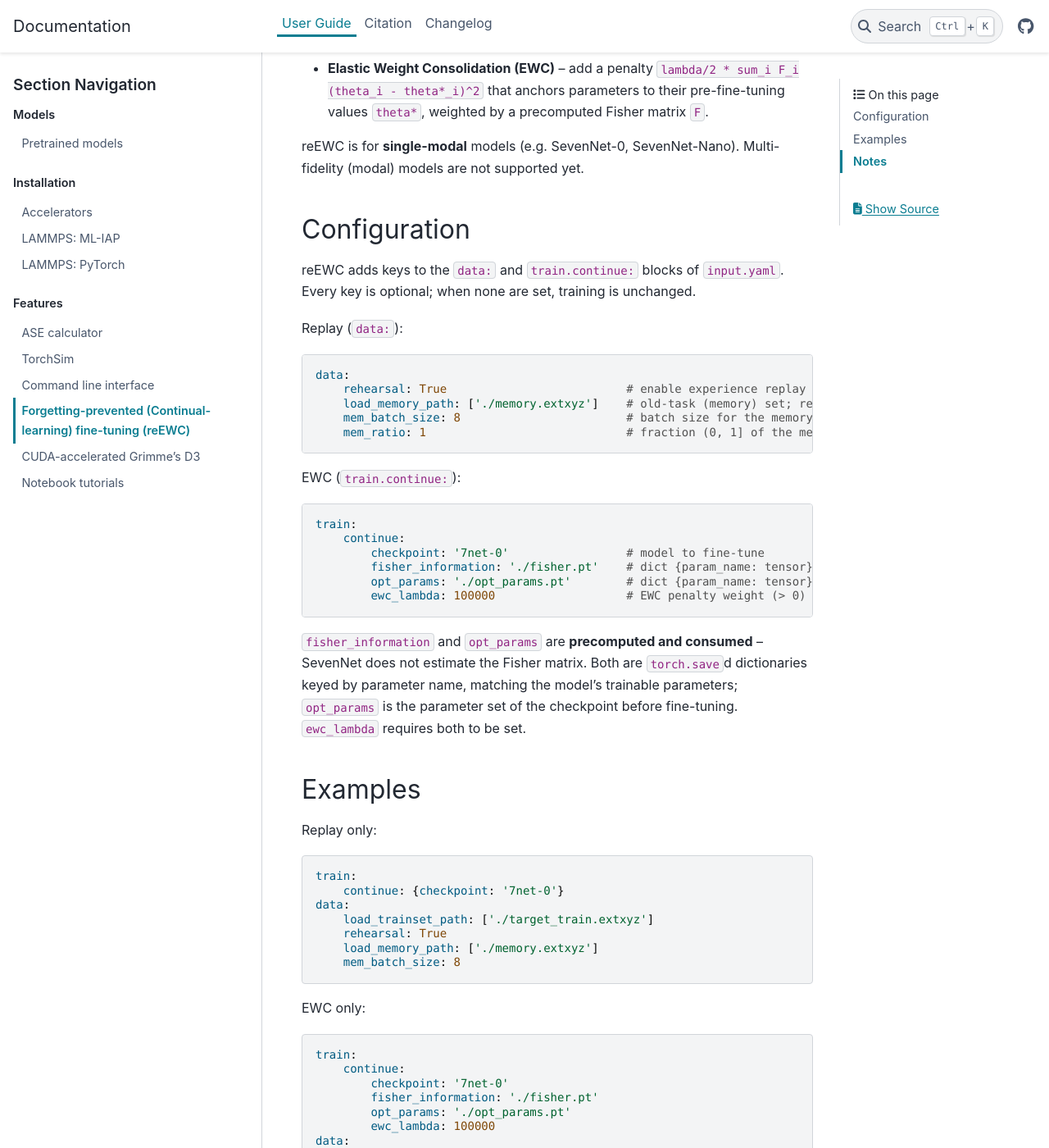
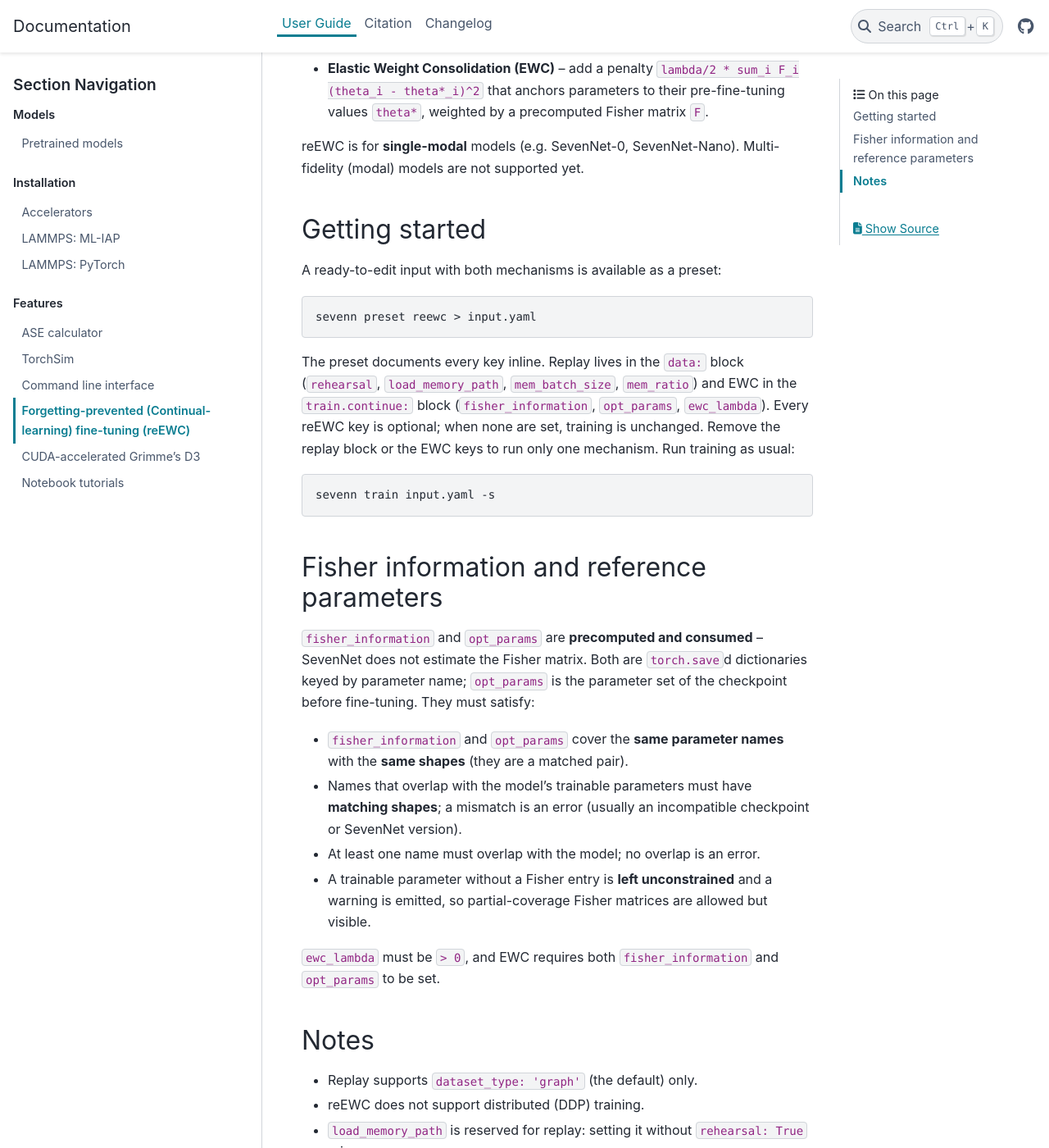
Before and after one commit to MDIL-SNU/SevenNet, a Sphinx documentation site: the page built from docs/source/user_guide/reewc.md, in a window 1280 px wide and 1400 px high, scrolled down 412 px. Shown: the whole window at 82% size. Built offline with Sphinx 7.4.7 and the PyData theme 0.15.4, drawn with Linux system fonts in a browser that asks for light colours; some of the changed text lies outside the part shown.

Commit message:
sanity check, preset, docs update

````diff
--- a/docs/source/user_guide/reewc.md
+++ b/docs/source/user_guide/reewc.md
@@ -14,89 +14,42 @@
 reEWC is for **single-modal** models (e.g. SevenNet-0, SevenNet-Nano). Multi-fidelity
 (modal) models are not supported yet.
 
-## Configuration
+## Getting started
 
-reEWC adds keys to the `data:` and `train.continue:` blocks of `input.yaml`. Every
-key is optional; when none are set, training is unchanged.
+A ready-to-edit input with both mechanisms is available as a preset:
 
-Replay (`data:`):
-
-```yaml
-data:
-    rehearsal: True                          # enable experience replay
-    load_memory_path: ['./memory.extxyz']    # old-task (memory) set; reserved for replay
-    mem_batch_size: 8                        # batch size for the memory set
-    mem_ratio: 1                             # fraction (0, 1] of the memory set to use
+```bash
+sevenn preset reewc > input.yaml
 ```
 
-EWC (`train.continue:`):
-
-```yaml
-train:
-    continue:
-        checkpoint: '7net-0'                 # model to fine-tune
-        fisher_information: './fisher.pt'    # dict {param_name: tensor} of Fisher information
-        opt_params: './opt_params.pt'        # dict {param_name: tensor} of reference parameters
-        ewc_lambda: 100000                   # EWC penalty weight (> 0)
-```
-
-`fisher_information` and `opt_params` are **precomputed and consumed** -- SevenNet does
-not estimate the Fisher matrix. Both are `torch.save`d dictionaries keyed by parameter
-name, matching the model's trainable parameters; `opt_params` is the parameter set of
-the checkpoint before fine-tuning. `ewc_lambda` requires both to be set.
-
-## Examples
-
-Replay only:
-
-```yaml
-train:
-    continue: {checkpoint: '7net-0'}
-data:
-    load_trainset_path: ['./target_train.extxyz']
-    rehearsal: True
-    load_memory_path: ['./memory.extxyz']
-    mem_batch_size: 8
-```
-
-EWC only:
-
-```yaml
-train:
-    continue:
-        checkpoint: '7net-0'
-        fisher_information: './fisher.pt'
-        opt_params: './opt_params.pt'
-        ewc_lambda: 100000
-data:
-    load_trainset_path: ['./target_train.extxyz']
-```
-
-reEWC (replay + EWC):
-
-```yaml
-train:
-    continue:
-        checkpoint: '7net-0'
-        fisher_information: './fisher.pt'
-        opt_params: './opt_params.pt'
-        ewc_lambda: 100000
-data:
-    load_trainset_path: ['./target_train.extxyz']
-    rehearsal: True
-    load_memory_path: ['./memory.extxyz']
-    mem_batch_size: 8
-```
-
-Run any of them with the standard training command:
+The preset documents every key inline. Replay lives in the `data:` block
+(`rehearsal`, `load_memory_path`, `mem_batch_size`, `mem_ratio`) and EWC in the
+`train.continue:` block (`fisher_information`, `opt_params`, `ewc_lambda`). Every
+reEWC key is optional; when none are set, training is unchanged. Remove the replay
+block or the EWC keys to run only one mechanism. Run training as usual:
 
 ```bash
 sevenn train input.yaml -s
 ```
 
-When replay is enabled, the memory set is evaluated each epoch and logged as a
-`memoryset` column group in `lc.csv`, alongside `trainset` and `validset`, so the
-preserved old-task accuracy can be tracked during training.
+## Fisher information and reference parameters
+
+`fisher_information` and `opt_params` are **precomputed and consumed** -- SevenNet
+does not estimate the Fisher matrix. Both are `torch.save`d dictionaries keyed by
+parameter name; `opt_params` is the parameter set of the checkpoint before
+fine-tuning. They must satisfy:
+
+- `fisher_information` and `opt_params` cover the **same parameter names** with the
+  **same shapes** (they are a matched pair).
+- Names that overlap with the model's trainable parameters must have **matching
+  shapes**; a mismatch is an error (usually an incompatible checkpoint or SevenNet
+  version).
+- At least one name must overlap with the model; no overlap is an error.
+- A trainable parameter without a Fisher entry is **left unconstrained** and a
+  warning is emitted, so partial-coverage Fisher matrices are allowed but visible.
+
+`ewc_lambda` must be `> 0`, and EWC requires both `fisher_information` and
+`opt_params` to be set.
 
 ## Notes
 
@@ -104,5 +57,7 @@
 - reEWC does not support distributed (DDP) training.
 - `load_memory_path` is reserved for replay: setting it without `rehearsal: True`
   raises an error.
+- When replay is enabled, the memory set is evaluated each epoch and logged as a
+  `memoryset` column group in `lc.csv`, alongside `trainset` and `validset`.
 - A `cosineannealingwarmuplr` scheduler (cosine annealing with warm-up restarts,
   used for the reEWC paper work) is also available for fine-tuning.
````
Also changed, not shown: 4 other files.
